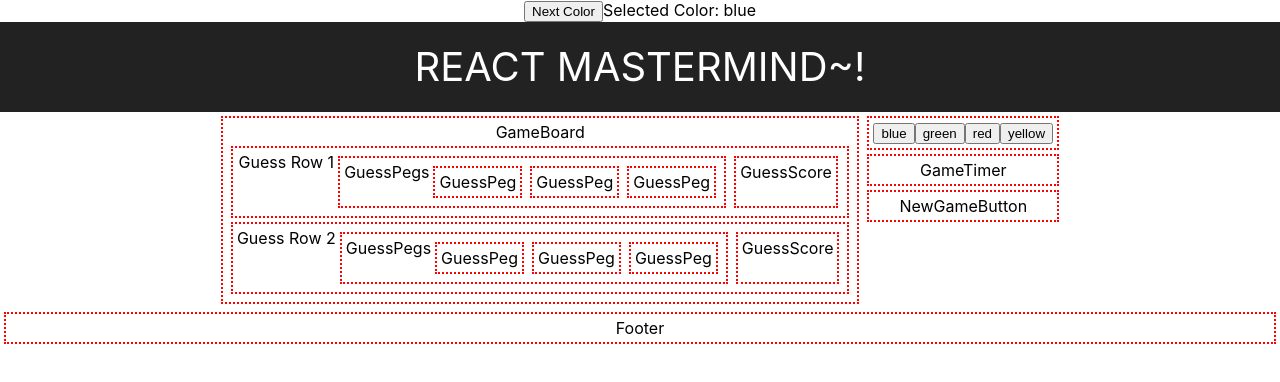
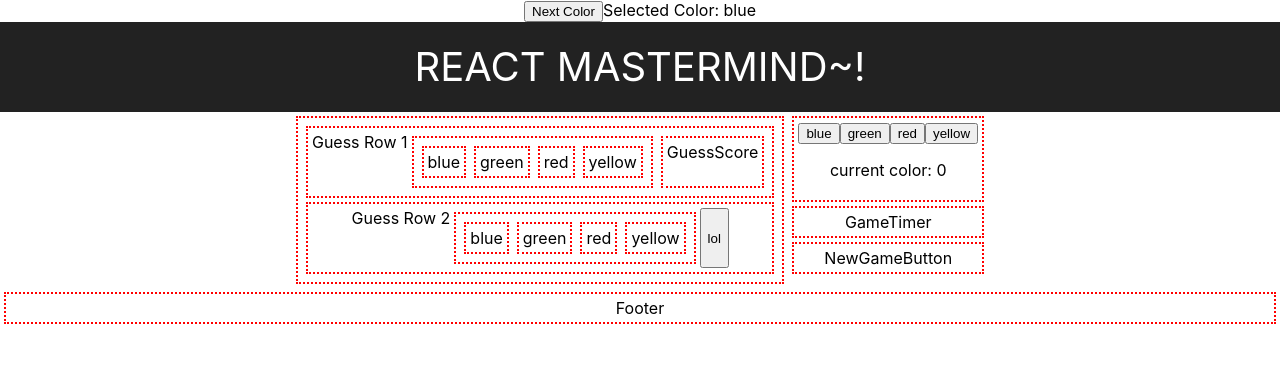
Before and after one commit to arowland900/react-mastermind, a React (Create React App) app: page / in a window 1280 px wide. Shown: the top 382 px of the page. Built offline with nearby package versions, Linux system fonts and the light colour scheme.

Commit message:
add new props to pass down, relating to colors and guesses

```diff
--- a/src/App.js
+++ b/src/App.js
@@ -14,8 +14,18 @@ class App extends Component {
 		super();
 		this.state = {
 			selColorIdx: 0,
-			guesses: [],
+			guesses: [this.getNewGuess(), this.getNewGuess()],
 			code: this.generateCode()
+		}
+	};
+	getNewGuess(){
+		return {
+			// code: [null, null, null, null],
+			code: [0, 1, 2, 3],
+			score: {
+				perfect: 0,
+				almost: 0
+			}
 		}
 	};
 	generateCode() {
@@ -36,9 +46,9 @@ class App extends Component {
 					REACT MASTERMIND~!
        			 </header>
 				<div className="flex-container">
-					<GameBoard />
+					<GameBoard colors={colors} guesses={this.state.guesses} />
 					<div>
-						<ColorPicker colors={colors} />
+						<ColorPicker colors={colors} selColorIdx={this.state.selColorIdx} />
 						<GameTimer />
 						<NewGameButton />
 					</div>
--- a/src/components/ColorPicker/ColorPicker.jsx
+++ b/src/components/ColorPicker/ColorPicker.jsx
@@ -5,6 +5,7 @@ const ColorPicker = (props) => (
         {props.colors.map(c =>
             <button key={c}>{c}</button>
         )}
+        <p>current color: {props.selColorIdx}</p>
     </div>
 );
 
--- a/src/components/GameBoard/GameBoard.jsx
+++ b/src/components/GameBoard/GameBoard.jsx
@@ -3,10 +3,15 @@ import GuessRow from './GuessRow'
 
 const GameBoard = (props) => (
     <div className='component'>
-            GameBoard
-            <GuessRow num={1} />
-            <GuessRow num={2} />
-
+        {props.guesses.map((g,i)=>
+            <GuessRow
+                guess={g}
+                colors={props.colors}
+                row={i}
+                currGuess={i === (props.guesses.length -1)}
+                key={i}
+            />
+        )}
     </div>
 );
 
--- a/src/components/GameBoard/GuessPeg.jsx
+++ b/src/components/GameBoard/GuessPeg.jsx
@@ -1,8 +1,8 @@
 import React from 'react'
 
 const GuessPeg = (props) => (
-    <div className='component'>
-        GuessPeg
+    <div className='component' >
+        {props.color}
     </div>
 );
 
--- a/src/components/GameBoard/GuessPegs.jsx
+++ b/src/components/GameBoard/GuessPegs.jsx
@@ -3,10 +3,11 @@ import GuessPeg from './GuessPeg'
 
 const GuessPegs = (props) => (
     <div className='component flex-container'>
-        GuessPegs
-        <GuessPeg />
-        <GuessPeg />
-        <GuessPeg />
+
+        <GuessPeg color={props.colors[props.code[0]]} />
+        <GuessPeg color={props.colors[props.code[1]]} />
+        <GuessPeg color={props.colors[props.code[2]]} />
+        <GuessPeg color={props.colors[props.code[3]]} />
     </div>
 );
 
--- a/src/components/GameBoard/GuessRow.jsx
+++ b/src/components/GameBoard/GuessRow.jsx
@@ -4,9 +4,12 @@ import GuessPegs from './GuessPegs'
 
 const GuessRow = (props) => (
     <div className='component flex-container'>
-        Guess Row {props.num}
-        <GuessPegs />
-        <GuessScore />
+        Guess Row {props.row + 1}
+        <GuessPegs
+            colors={props.colors}
+            code={props.guess.code}
+        />
+        {props.currGuess ? <button> lol </button> : <GuessScore />}
     </div>
 );
 
```
